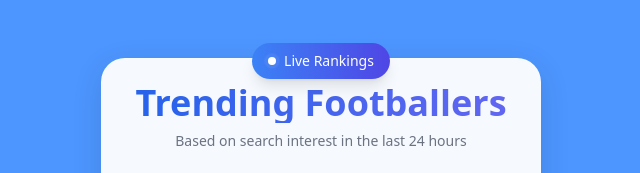
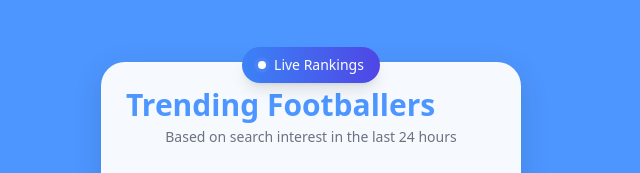
Before and after one commit to agru97/trending-footballers, a Next.js app: page / in a window 1280 px wide. Shown: the top 173 px of the page, without its empty margins (319-959 px from the left). Built offline with nearby package versions, Linux system fonts and the light colour scheme.

Commit message:
adjust size

```diff
--- a/app/components/PlayerDetails.tsx
+++ b/app/components/PlayerDetails.tsx
@@ -72,7 +72,7 @@ export default function PlayerDetails({
         delay: 0.15
       }}
       onAnimationComplete={() => setShowChart(true)}
-      className="bg-white/95 backdrop-blur-xl rounded-3xl shadow-[0_8px_30px_rgb(0,0,0,0.12)] p-6 w-[440px] border border-white/20"
+      className="bg-white/95 backdrop-blur-xl rounded-3xl shadow-[0_8px_30px_rgb(0,0,0,0.12)] p-6 w-[420px] border border-white/20"
     >
       <div className="relative">
         <button
--- a/app/page.tsx
+++ b/app/page.tsx
@@ -248,7 +248,7 @@ export default function TrendingFootballers() {
             duration: 0.3,
             ease: "easeInOut"
           }}
-          className="relative bg-white/95 backdrop-blur-xl rounded-3xl shadow-[0_8px_30px_rgb(0,0,0,0.12)] p-6 w-[440px] border border-white/20"
+          className="relative bg-white/95 backdrop-blur-xl rounded-3xl shadow-[0_8px_30px_rgb(0,0,0,0.12)] p-6 w-[420px] border border-white/20"
         >
           <motion.div
             className="absolute -top-4 left-0 right-0 mx-auto w-fit"
@@ -264,9 +264,7 @@ export default function TrendingFootballers() {
               Live Rankings
             </div>
           </motion.div>
-          <h1 className="text-4xl font-bold text-center mb-2 bg-gradient-to-r from-blue-600 to-indigo-500 text-transparent bg-clip-text">
-            Trending Footballers
-          </h1>
+          <h1 className="text-3xl font-bold text-brand mb-1">Trending Footballers</h1>
           <p className="text-center text-gray-500 text-sm mb-8">Based on search interest in the last 24 hours</p>
           {loading && (
             <ul className="space-y-3">
```
